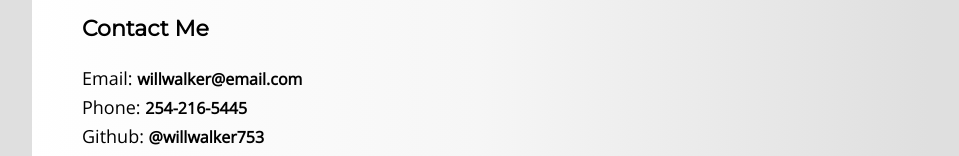
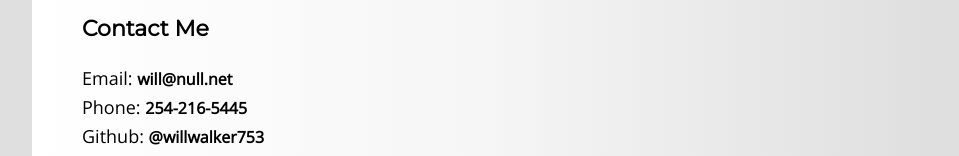
Before and after one commit to willwalker753/my-portfolio-react, a React (Create React App) app: page / in a window 1280 px wide. Shown: the part 1675-1831 px from the top of the page, without its empty margins (160-1119 px from the left). Built offline with nearby package versions, Linux system fonts and the light colour scheme.

Commit message:
changed email

```diff
--- a/src/App.js
+++ b/src/App.js
@@ -126,7 +126,7 @@ export default class App extends Component {
                 <section id="contactMeText">
                     <h3>Contact Me</h3>
                     <p>
-                        Email: <a href="mailto:willwalker@email.com" className="link">willwalker@email.com</a>
+                        Email: <a href="mailto:will@null.net" className="link">will@null.net</a>
                         <br/>Phone: <a href="tel:2542165445" className="link">254-216-5445</a>
                         <br/>Github: <a href="https://github.com/willwalker753" className="link" target="_blank" rel="noopener noreferrer">@willwalker753</a>
                         <br/>LinkedIn: <a href="https://www.linkedin.com/in/willdev/" className="link" target="_blank" rel="noopener noreferrer">@willdev</a>
```
